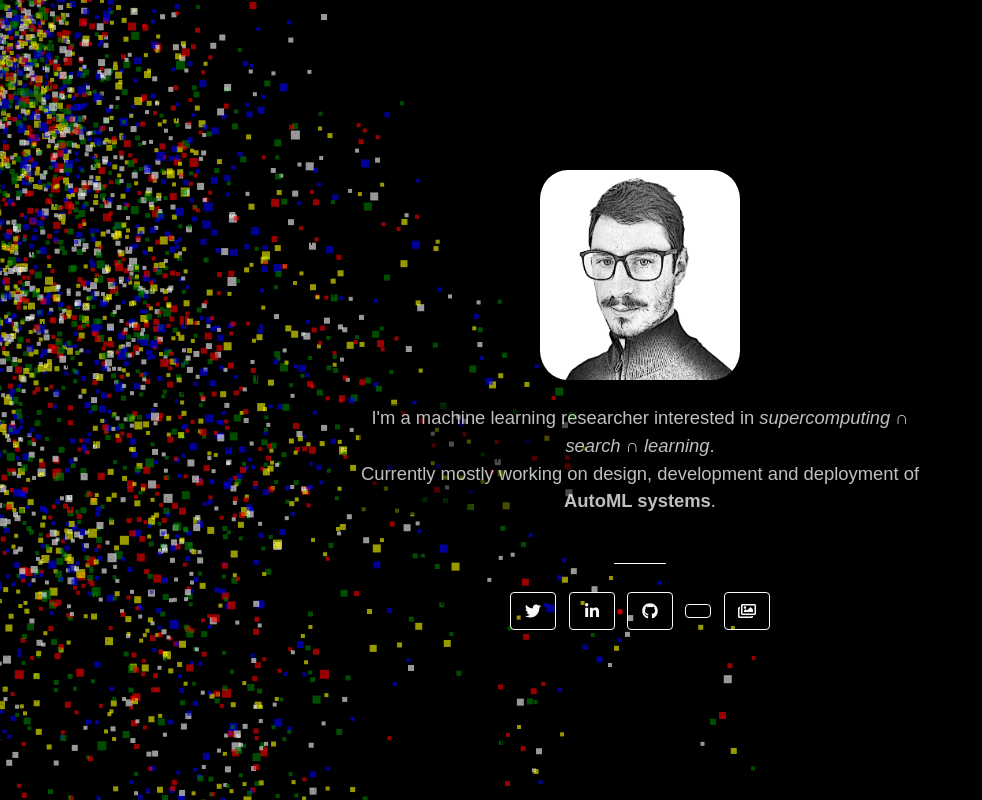
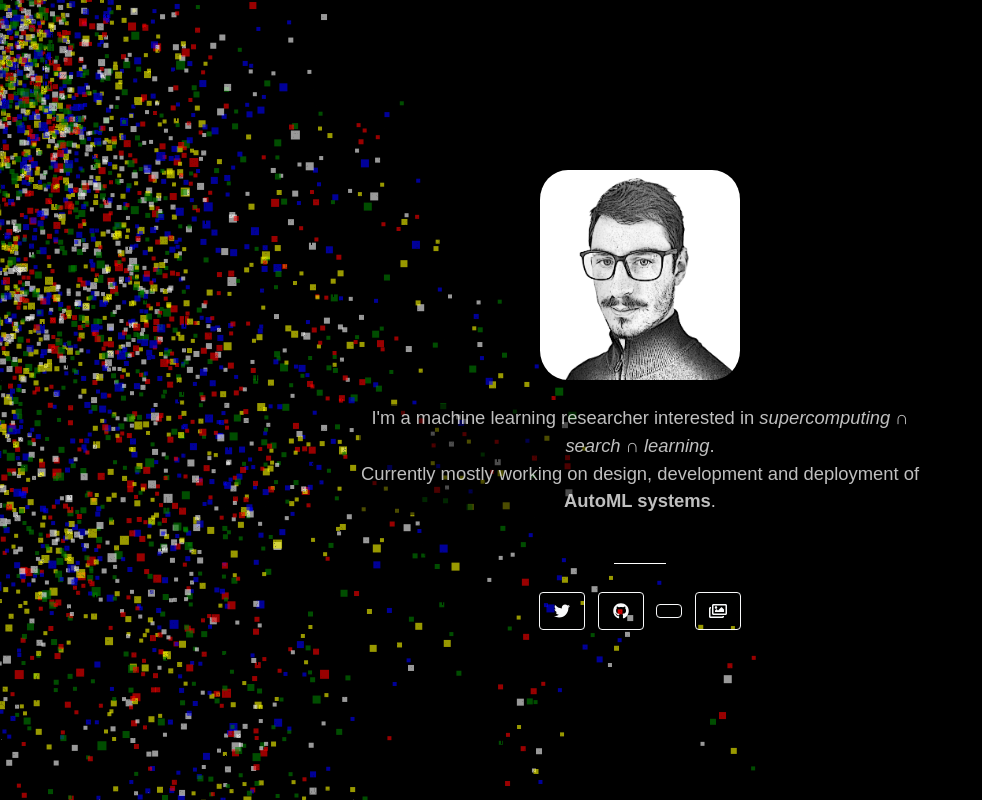
Before and after one commit to SkBlaz/skblaz.github.io, a plain HTML site: page index.html in a window 1280 px wide. Shown: the whole page, without its empty margins (0-982 px from the left). Drawn offline with nearby package versions, Linux system fonts and the light colour scheme; some icons are missing; a web font is replaced by a local one.

Commit message:
minor update

```diff
--- a/index.html
+++ b/index.html
@@ -49,7 +49,7 @@
 
 		      <a class="btn btn-outline-light btn-social mx-1" href="https://twitter.com/skblaz?lang=en" target="_blank"><i class="fab fa-fw fa-twitter"></i></a>
 
-		      <a class="btn btn-outline-light btn-social mx-1" href="https://si.linkedin.com/in/blazskrlj target="_blank""><i class="fab fa-fw fa-linkedin-in"></i></a>
+		      <!-- <a class="btn btn-outline-light btn-social mx-1" href="https://si.linkedin.com/in/blazskrlj target="_blank""><i class="fab fa-fw fa-linkedin-in"></i></a> -->
 
 		      <a class="btn btn-outline-light btn-social mx-1" href="https://github.com/SkBlaz" target="_blank"><i class="fab fa-fw fa-github"></i></a>
 
```
